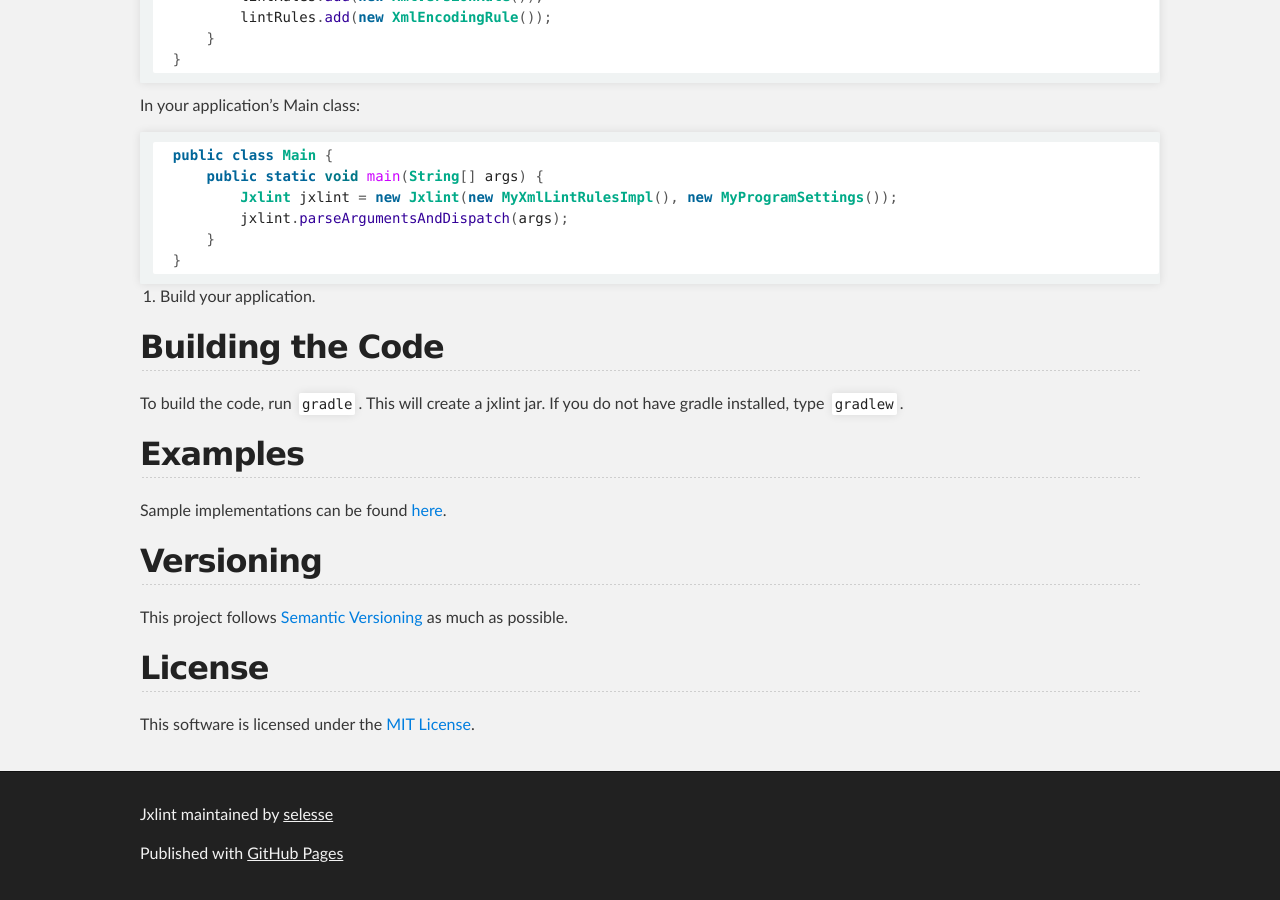
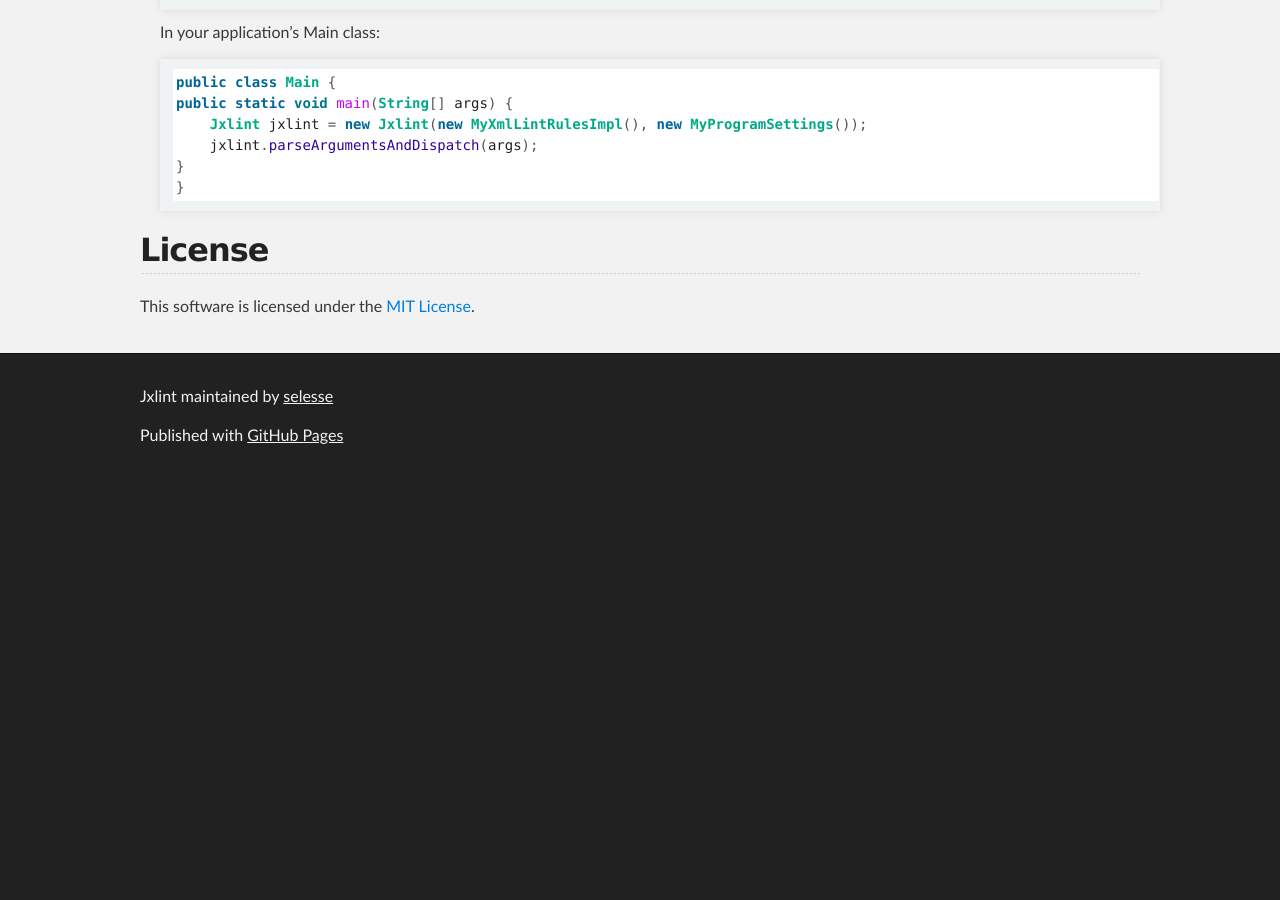
Before and after one commit to selesse/jxlint, a Jekyll site: the page built from index.html, in a window 1280 px wide and 900 px high, scrolled down 2970 px. Built offline with Jekyll 4.4.1, drawn with Linux system fonts in a browser that asks for light colours; Markdown is read by kramdown in place of the engine named in the settings; after the commit the page ends 3452 px from its top, so only the background shows below that; some of the changed text lies outside the part shown.

Commit message:
Fix formatting, links and trim information

````diff
--- a/_includes/index.md
+++ b/_includes/index.md
@@ -59,127 +59,102 @@ should be straightforward.
 * If you are trying to create a lint/static analysis tool, you might want
   to use this framework so you don't have to reinvent the wheel. Various
   components are already implemented for you. See the
-  [architecture](doc/architecture.md) for more details.
-
-Requirements
-------------
-
-[Gradle](http://gradle.org) is required to build the code. If Gradle is not
-already installed, you can use the wrapper to install it for you.
-
-The required libraries/dependencies can be found in
-[the Gradle build file](build.gradle).
+  [architecture](https://github.com/selesse/jxlint/blob/master/doc/architecture.md) for more details.
 
 Quick Start
 -----------
 
-1. Specify `com.selesse:jxlint:1.7.0` as a Maven dependency.
-2. Make customizations:
+* Specify `com.selesse:jxlint:1.7.0` as a Maven dependency.
+* Make customizations:
 
   Create all your rules. It's recommended to put all the rules in one directory,
-  as can be seen in the [sample implementations](src/test/java/com/selesse/jxlint/samplerules).
+  as can be seen in the [sample implementations](https://github.com/selesse/jxlint/tree/master/jxlint-impl/src/main/java/com/selesse/jxlintimpl/rules/impl).
 
-  ```java
-  public class XmlEncodingRule extends LintRule {
-      public XmlEncodingRule () {
-          super("XML encoding specified", "Encoding of the XML should be specified.",
-                  "The XML encoding should be specified. For example, <?xml version=\"1.0\" encoding=\"UTF-8\"?>.",
-                  Severity.WARNING, Category.LINT, false);
+   ```java
+public class XmlEncodingRule extends LintRule {
+  public XmlEncodingRule () {
+      super("XML encoding specified", "Encoding of the XML should be specified.",
+              "The XML encoding should be specified. For example, <?xml version=\"1.0\" encoding=\"UTF-8\"?>.",
+              Severity.WARNING, Category.LINT, false);
+  }
+
+  @Override
+  public List<File> getFilesToValidate() {
+      return FileUtils.allFilesWithExtension(getSourceDirectory(), "xml");
+  }
+
+  @Override
+  public List<LintError> getLintErrors(File file) {
+      List<LintError> lintErrorList = Lists.newArrayList();
+      try {
+          DocumentBuilderFactory documentBuilderFactory = DocumentBuilderFactory.newInstance();
+          DocumentBuilder documentBuilder = documentBuilderFactory.newDocumentBuilder();
+          documentBuilder.setErrorHandler(null); // silence the DOM error handler
+          Document document = documentBuilder.parse(file);
+
+          document.getDocumentElement().normalize();
+
+          if (Strings.isNullOrEmpty(document.getXmlEncoding())) {
+              lintErrorList.add(LintError.with(this, file).
+                  addMessage("Encoding wasn't specified").create());
+          }
+      }
+      catch (Exception e) {
+          lintErrorList.add(
+              LintError.with(this, file)
+                  .addMessage("Error checking rule, could not parse XML")
+                  .addException(e)
+                  .create()
+          );
       }
 
-      @Override
-      public List<File> getFilesToValidate() {
-          return FileUtils.allFilesWithExtension(getSourceDirectory(), "xml");
-      }
-
-      @Override
-      public List<LintError> getLintErrors(File file) {
-          List<LintError> lintErrorList = Lists.newArrayList();
-          try {
-              DocumentBuilderFactory documentBuilderFactory = DocumentBuilderFactory.newInstance();
-              DocumentBuilder documentBuilder = documentBuilderFactory.newDocumentBuilder();
-              documentBuilder.setErrorHandler(null); // silence the DOM error handler
-              Document document = documentBuilder.parse(file);
-
-              document.getDocumentElement().normalize();
-
-              if (Strings.isNullOrEmpty(document.getXmlEncoding())) {
-                  lintErrorList.add(LintError.with(this, file).
-                      addMessage("Encoding wasn't specified").create());
-              }
-          }
-          catch (Exception e) {
-              lintErrorList.add(LintError.with(this, file).
-                  addMessage("Error checking rule, could not parse XML").
-                  addException(e).create());
-          }
-
-          return lintErrorList;
-      }
+      return lintErrorList;
   }
+}
   ```
 
   Add (at least) 1 positive and 1 negative test case. A (recommended) version
-  of such a tester can be found [here](src/test/java/com/selesse/jxlint/AbstractPassFailFileTest.java).
+  of such a tester can be found [here](https://github.com/selesse/jxlint/tree/master/jxlint/src/test/java/com/selesse/jxlint/samplerules).
   See the Javadoc for instructions on how to set this up. Extending this class leads to
-  [the following positive + negative test case](src/test/java/com/selesse/jxlint/samplerulestest/xml/XmlEncodingTest.java):
+  [the following positive + negative test case](https://github.com/selesse/jxlint/tree/master/jxlint/src/test/java/com/selesse/jxlint/samplerulestest/xml/XmlEncodingTest.java):
 
   ```java
-  public class XmlEncodingTest extends AbstractPassFailFileXmlFileTest {
-      public XmlEncodingTest() {
-          super(new XmlEncodingRule());
-      }
+public class XmlEncodingTest extends AbstractPassFailFileXmlFileTest {
+  public XmlEncodingTest() {
+      super(new XmlEncodingRule());
   }
+}
   ```
 
   Set up the container by adding all your custom-defined rules.
 
   ```java
-  public class MyXmlLintRulesImpl extends AbstractLintRules {
-      @Override
-      public void initializeLintRules() {
-          // Example rule saying that XML must be valid
-          lintRules.add(new ValidXmlRule());
+public class MyXmlLintRulesImpl extends AbstractLintRules {
+  @Override
+  public void initializeLintRules() {
+      // Example rule saying that XML must be valid
+      lintRules.add(new ValidXmlRule());
 
-          // Example rule saying that duplicate attribute tags within XML are bad
-          lintRules.add(new UniqueAttributeRule());
+      // Example rule saying that duplicate attribute tags within XML are bad
+      lintRules.add(new UniqueAttributeRule());
 
-          // Example (disabled-by-default) rules
-          lintRules.add(new XmlVersionRule());
-          lintRules.add(new XmlEncodingRule());
-      }
+      // Example (disabled-by-default) rules
+      lintRules.add(new XmlVersionRule());
+      lintRules.add(new XmlEncodingRule());
   }
+}
   ```
 
   In your application's Main class:
 
   ```java
-  public class Main {
-      public static void main(String[] args) {
-          Jxlint jxlint = new Jxlint(new MyXmlLintRulesImpl(), new MyProgramSettings());
-          jxlint.parseArgumentsAndDispatch(args);
-      }
+public class Main {
+  public static void main(String[] args) {
+      Jxlint jxlint = new Jxlint(new MyXmlLintRulesImpl(), new MyProgramSettings());
+      jxlint.parseArgumentsAndDispatch(args);
   }
+}
   ```
-
-3. Build your application.
-
-Building the Code
------------------
-
-To build the code, run `gradle`. This will create a jxlint jar. If you do
-not have gradle installed, type `gradlew`.
-
-Examples
---------
-
-Sample implementations can be found [here](jxlint-impl).
-
-Versioning
-----------
-
-This project follows [Semantic Versioning](http://semver.org/) as much as
-possible.
 
 License
 -------
````
